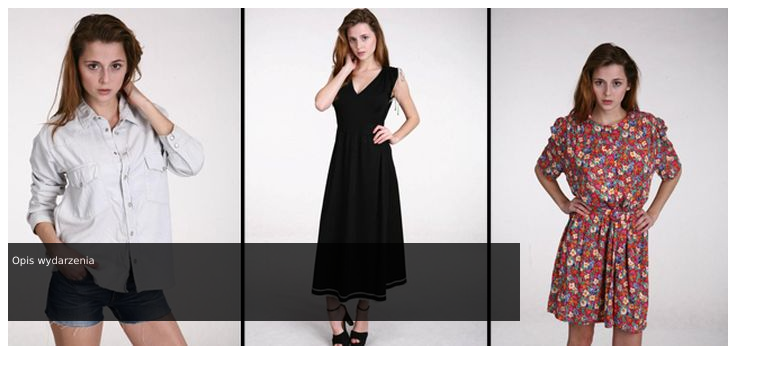
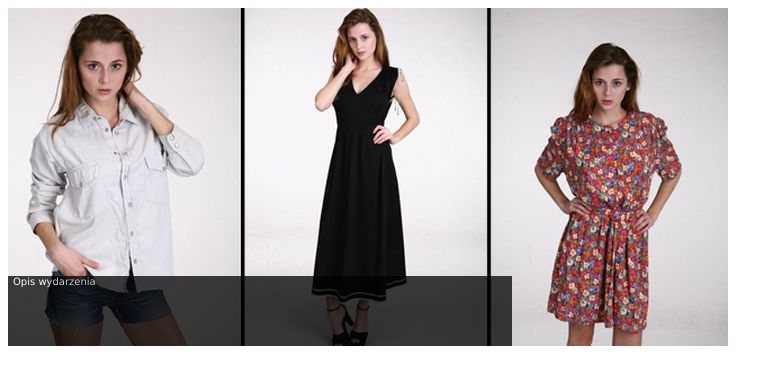
Before and after one commit to mrogur/mileSlider, a PHP site: page /index.html in a window 1280 px wide. Shown: the top 385 px of the page, without its empty margins (0-783 px from the left). Run offline with PHP 8.4, Linux system fonts and the light colour scheme.

Commit message:
Fixed positioning of caption box

```diff
--- a/css/mileSlider.css
+++ b/css/mileSlider.css
@@ -30,15 +30,14 @@
 	margin: 0;
 	padding: 0;
 	text-decoration: none;
-	text-align: center;
+	/*text-align: center;*/
 }
 
 .insideSlider ul li span {
-	position: absolute;
-	z-index: 1;
-	bottom: 25px;
+	position: relative;
+	bottom: 70px;
+	left: 0;
 	opacity: .75;
-	padding: 4px;
 	background: black;
 	display: inline-block;
 	width: 100px;
@@ -47,19 +46,8 @@
 
 .insideSlider p {
 	font-family: Verdana, sans-serif;
-	position: absolute;
-	top: 2px;
+	margin: 0;
+	padding-left: 5px;
 	color: white;
 	font-size: 10px;
 }
-
-.alpha60 {
-/* Fallback for web browsers that doesn't support RGBa */
-background: rgb(0, 0, 0) transparent;
-/* RGBa with 0.6 opacity */
-background: rgba(0, 0, 0, 0.6);
-/* For IE 5.5 - 7*/
-filter:progid:DXImageTransform.Microsoft.gradient(startColorstr=#99000000, endColorstr=#99000000);
-/* For IE 8*/
--ms-filter: "progid:DXImageTransform.Microsoft.gradient(startColorstr=#99000000, endColorstr=#99000000)";
-}
--- a/index.html
+++ b/index.html
@@ -40,7 +40,7 @@
 	</div>
 	<script type="text/javascript">
 	(function(){
-		$('#container').mileSlider();
+		$('#container').mileSlider({duration: 3000});
 	})()
 
 	</script>
--- a/index.php
+++ /dev/null
@@ -1,3 +0,0 @@
-<?php
-
-phpinfo();
--- a/js/mileSlider.js
+++ b/js/mileSlider.js
@@ -3,14 +3,20 @@ jQuery.fn.mileSlider = (function(options){
 
 	var ul = this.find('ul'),
 	items = ul.find('li'),
-	first = items.first();
+	first = items.first(),
 	imgs = this.find('img'),
 	len = imgs.length,
 	maxWidth = 0, maxHeight = 0,
 	me = this,
 	newContainer = $('<div class="mileSlider"><div class="insideSlider"></div></div>'),
-	inside = newContainer.find('.insideSlider');
+	inside = newContainer.find('.insideSlider'),
+	opts = {
+		duration: 2000
+	};
+	options = options || {};
+	opts = $.extend({}, opts, options);
 
+	console.log(opts);
 	imgs.each(function(){
 		var me = $(this),
 		width = me.width()
@@ -36,14 +42,11 @@ jQuery.fn.mileSlider = (function(options){
 	inside.css('width', len*maxWidth);
 	var counter = 1, margin = 0;
 	var animateFirst = function(){
-			//margin = -(counter*maxWidth);
-			//margin = -maxWidth;
-			//inside.css('margin-left',margin);
 			inside
-			.delay(2000).animate({
+			.delay(opts.duration).animate({
 				'margin-left': margin-maxWidth
 			}, {
-				duration: 2000,
+				duration: opts.duration,
 				queue: true,
 				complete: function() {
 					animateSecond();
@@ -58,7 +61,7 @@ jQuery.fn.mileSlider = (function(options){
 			firstClone = first.clone(),
 			caption = active.find('span');
 
-			//caption.fadeIn(2000);
+			//caption.fadeIn(opts.duration);
 			first.delay(3000).animate({'width': '0px'}, {
 				duration: 800,
 				easing: 'linear',
@@ -68,7 +71,7 @@ jQuery.fn.mileSlider = (function(options){
 					first.find('a').remove();
 					first.remove();
 					ul.append(firstClone);
-					caption.delay(2000).fadeOut(200);
+					caption.delay(500).fadeOut(200);
 					animateSecond();
 				}
 			});
```
Also changed, not shown: 1 other file.
